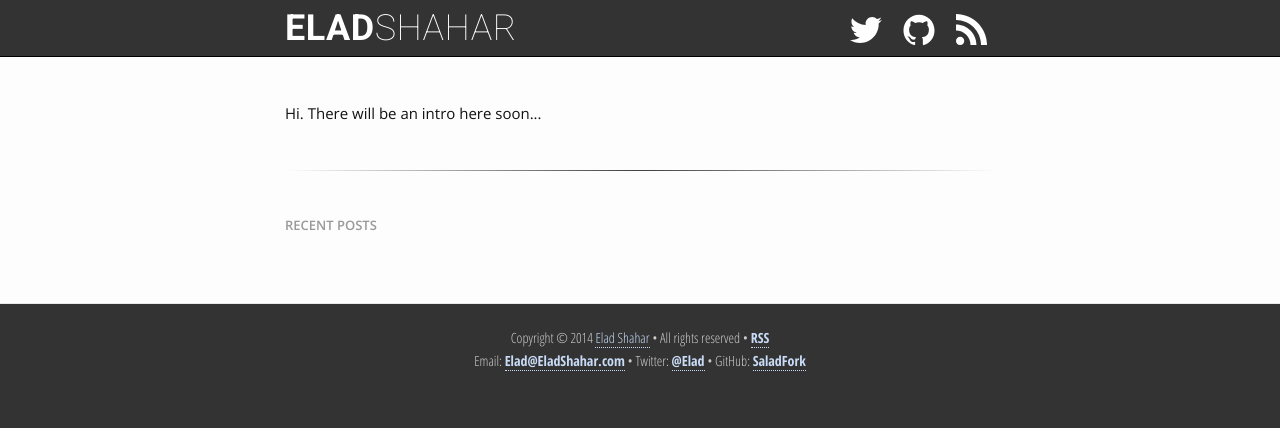
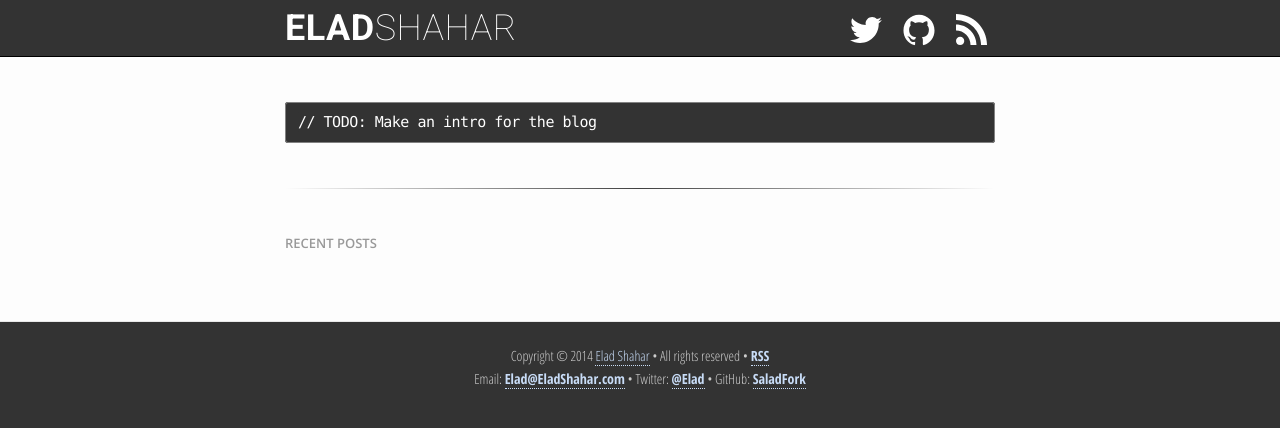
Before and after one commit to SaladFork/blog, a Jekyll site: the page built from index.html, in a window 1280 px wide. Shown: the top 428 px of the page. Built offline with Jekyll 4.4.1, drawn with Linux system fonts in a browser that asks for light colours.

Commit message:
Have the blog intro be a TODO commnet

```diff
--- a/index.html
+++ b/index.html
@@ -4,8 +4,8 @@ layout: default
 
 <div class="home">
 
-    <div class="into">
-    Hi. There will be an intro here soon...
+    <div class="intro highlight">
+        <pre><code>// TODO: Make an intro for the blog</code></pre>
     </div>
 
     <hr>
```
